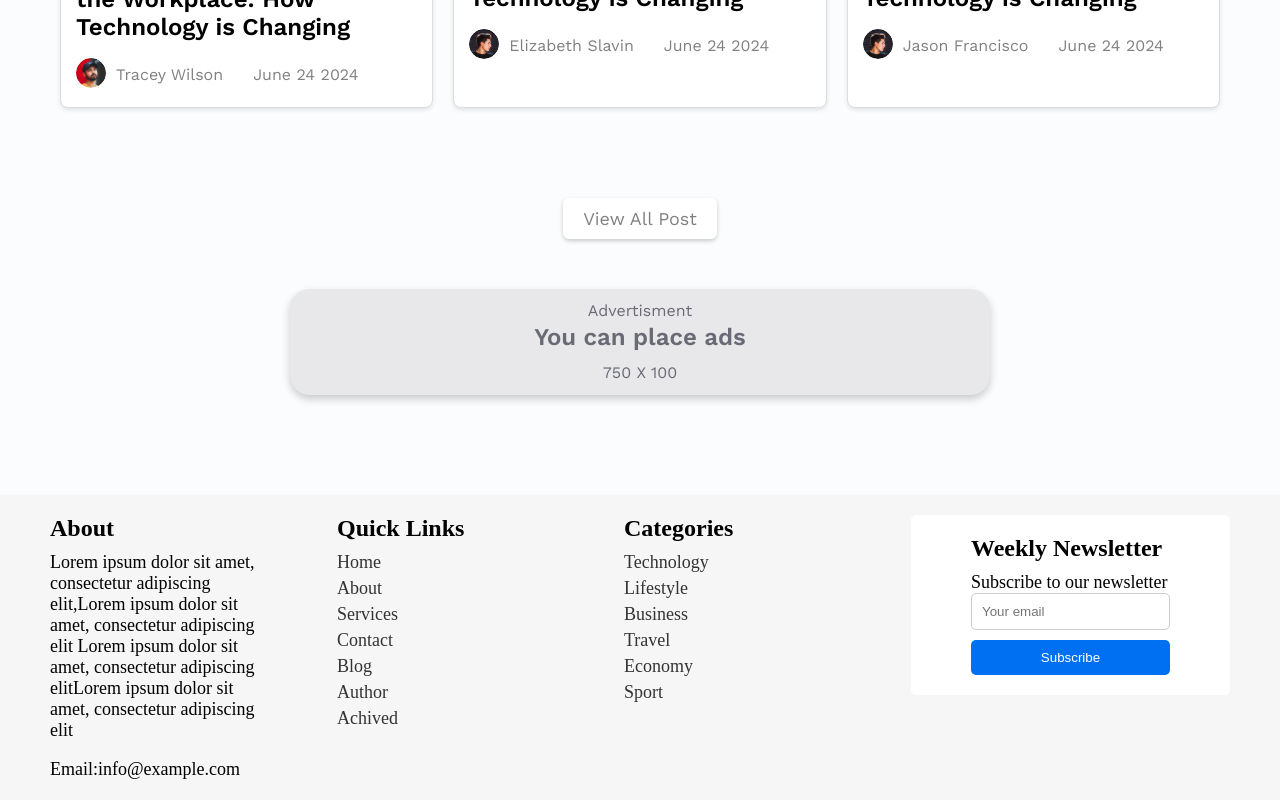
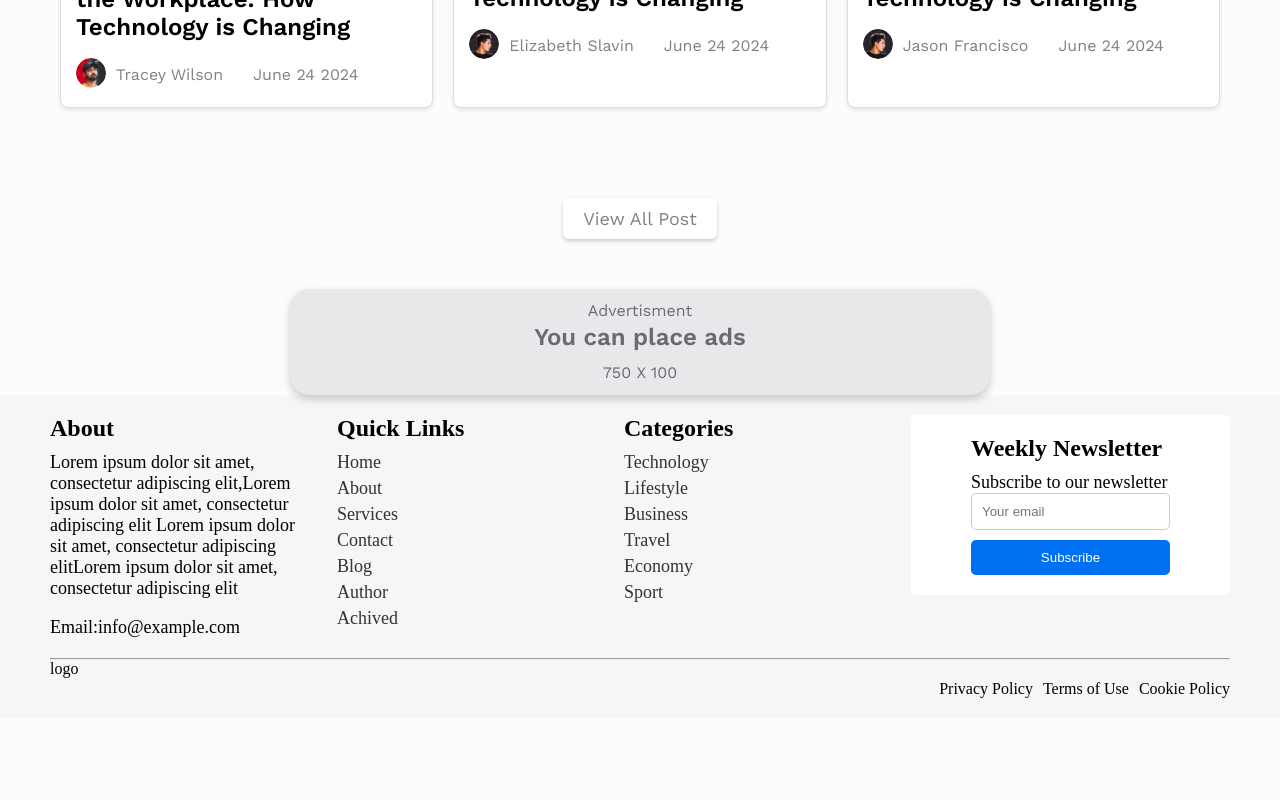
Before and after one commit to LITEOFTHEWORLD/blogproject, a Next.js app: page / in a window 1280 px wide. Shown: the part 2701-3501 px from the top of the page. After the commit the page ends 3419 px from the top, so only its background shows below. Built offline with nearby package versions, Linux system fonts and the light colour scheme.

Commit message:
footer fix

```diff
--- a/src/app/layout.js
+++ b/src/app/layout.js
@@ -1,9 +1,9 @@
 import "./globals.css";
 import React from "react";
-import Navbar from "@/components/navbar/navbar";
-import Footer from "@/components/footer/Footer";
+import Navbar from "@/components/navbar/Navbar";
 import ThemeProvider from "@/providers/ThemeProvider";
 import { ThemeContextProvider } from "@/context/ThemeContext";
+import Footer from "@/components/footer/Footer";
 
 export const metadata = {
   title: "MetaBlog",
--- a/src/components/footer/footer.jsx
+++ b/src/components/footer/footer.jsx
@@ -3,10 +3,10 @@ import styles from "./footer.module.css";
 import Link from "next/link";
 import Image from "next/image";
 
-const footer = () => {
+const Footer = () => {
   return (
-    <>
     <footer className={styles.footer}>
+      <div className={styles.footer_container}>
         <div className={styles.footer_section}>
           <h3>About</h3>
           <p>
@@ -86,7 +86,28 @@ const footer = () => {
             </form>
           </div>
         </div>
-        {/* <div className={styles.last_section}>
+      </div>
+      <hr />
+      <div className={styles.copyright}>
+        <div>logo</div>
+        <div>
+          <p>Privacy Policy</p>
+          <p>Terms of Use</p>
+          <p>Cookie Policy</p>
+        </div>
+      </div>
+    </footer>
+  );
+};
+
+export default Footer;
+{
+  /* <footer className={styles.footer}>
+
+
+
+
+  <div className={styles.last_section}>
     <ul>
       <li>
         <Link href="#">Home</Link>
@@ -101,10 +122,6 @@ const footer = () => {
         <Link href="#">Achived</Link>
       </li>
     </ul>
-        </div> */}
-      </footer>
-    </>
-  );
-};
-
-export default footer;
+  </div>
+</footer>; */
+}
--- a/src/components/footer/footer.module.css
+++ b/src/components/footer/footer.module.css
@@ -1,17 +1,15 @@
 .footer {
-  display: flex;
-  justify-content: space-between;
-  align-items: flex-start;
-
   padding: 20px 50px;
   background-color: #f6f6f7;
-  margin-top: 100px;
-  gap: 64px;
 }
 
+.footer_container {
+  display: grid;
+  grid-template-columns: 1fr 1fr 1fr 1fr;
+  gap: 30px;
+  margin-bottom: 20px;
+}
 .footer_section {
-  flex: 1;
-  margin: 0;
   gap: 10px;
 }
 
@@ -77,3 +75,14 @@
 .subscribe_button:hover {
   background-color: #005bb5;
 }
+
+.copyright {
+  display: flex;
+  justify-content: space-between;
+}
+.copyright div:nth-of-type(2) {
+  margin-top: 20px;
+  display: flex;
+  justify-content: space-between;
+  gap: 10px;
+}
--- a/src/components/navbar/navbar.jsx
+++ b/src/components/navbar/navbar.jsx
@@ -5,7 +5,7 @@ import Link from "next/link";
 
 import ThemeToggle from "../themeToggle/ThemeToggle";
 
-const navbar = () => {
+const Navbar = () => {
   return (
     <>
       <div className={styles.container}>
@@ -45,4 +45,4 @@ const navbar = () => {
   );
 };
 
-export default navbar;
+export default Navbar;
```
Lines whose indentation alone changed are shown as unchanged.
